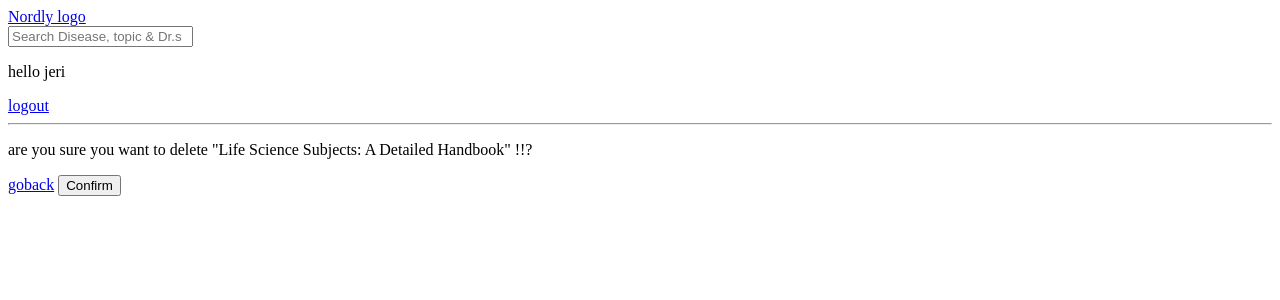
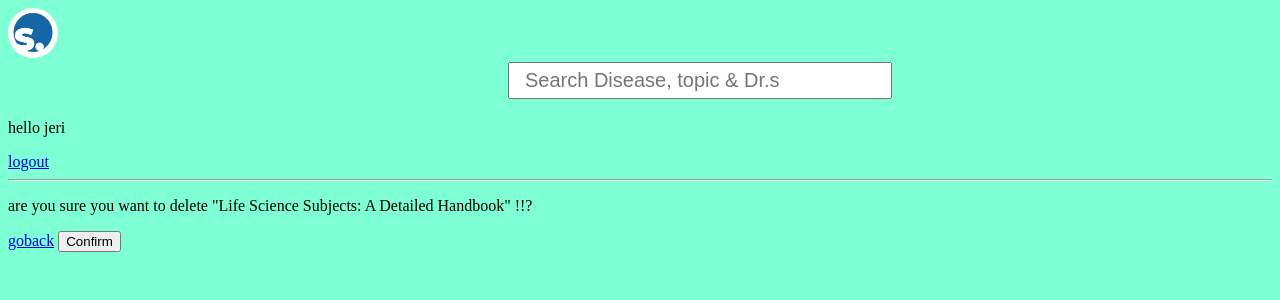
Before and after one commit to Jeri-jose/Nordly, a Django app: page /delete-room/6 in a window 1280 px wide. Shown: the top 300 px of the page. Run offline with Django 4.2, Linux system fonts and the light colour scheme; a user stored in the database is signed in; data comes from the database, SQL or seed files in the repository; both versions use the stored data as it was after the commit.

Commit message:
static files update

```diff
--- a/base/forms.py
+++ b/base/forms.py
@@ -5,3 +5,4 @@ class RoomForm(ModelForm):
     class Meta:
         model =Room
         fields= '__all__'
+        exclude =['host', 'participants']
--- a/base/views.py
+++ b/base/views.py
@@ -120,13 +120,15 @@ def userProfile(request, pk):
             }
     return render(request,'base/profile.html', context)
 
-
+@login_required(login_url ='login')
 def CreateRoom(request):
     form= RoomForm()
     if request.method =='POST':
         form= RoomForm(request.POST)
         if form.is_valid():
-            form.save()
+            room= form.save(commit= False)
+            room.host= request.user
+            room.save()
             return redirect( 'home')
     context= {'form': form}
     return render(request, 'base/room_form.html', context)
--- a/health_scriber/settings.py
+++ b/health_scriber/settings.py
@@ -118,7 +118,11 @@ USE_TZ = True
 # Static files (CSS, JavaScript, Images)
 # https://docs.djangoproject.com/en/4.2/howto/static-files/
 
-STATIC_URL = 'static/'
+STATIC_URL = '/static/'
+
+STATICFILES_DIRS= [
+    BASE_DIR / 'static'
+]
 
 # Default primary key field type
 # https://docs.djangoproject.com/en/4.2/ref/settings/#default-auto-field
--- /dev/null
+++ b/static/styles/main.css
@@ -0,0 +1,23 @@
+body{
+    background-color: aquamarine;
+
+}
+.logo{
+    border-radius: 40px;
+    width: 50px;
+    display: inline-block;
+}
+
+
+.search{
+    display: block;
+    font-size: 20px;
+    margin-left: 5px;
+    margin-bottom: 20px;
+    margin-left: 500px;
+    padding-right: 100px;
+    padding-left: 15px;
+    padding-top: 5px;
+    padding-bottom: 5px;
+    color:gray;
+}
--- a/templates/main.html
+++ b/templates/main.html
@@ -1,9 +1,11 @@
 <!DOCTYPE html>
+{% load static %}
 <html lang="en">
 <head>
     <meta charset="UTF-8">
     <meta name="viewport" content="width=device-width, initial-scale=1.0">
     <title>Nordly</title>
+    <link rel="stylesheet" type="text/css" media="screen" href="{% static 'styles/main.css' %}">
 </head>
 <body>
     {% include 'navibar.html' %}
@@ -12,7 +14,7 @@
     {% if messages %}
         <ul class="messages">
             {% for message in messages %}
-                <li></li>{{ message }}</li>
+                <li> {{ message }}</li>
             {% endfor %}
         </ul>
     {% endif %}
--- a/templates/navibar.html
+++ b/templates/navibar.html
@@ -1,9 +1,12 @@
+
 {% load static %}
- <a href="{% url 'home' %}"> Nordly logo</a>
+
+
+<a href="{% url 'home' %}"> <img class= "logo" src="{% static 'images/logo.jpeg' %}" > </a>
 
 
  <form method="GET" action="">
-    <input type="text" name= 'q',  placeholder="Search Disease, topic & Dr.s">
+    <input  class= "search"type="text" name= 'q',  placeholder="Search Disease, topic & Dr.s  ">
 </form>
 {% if request.user.is_authenticated %}
     <p>hello {{request.user}}</p>
```
Also changed, not shown: db.sqlite3, static/images/logo.jpeg (added).
